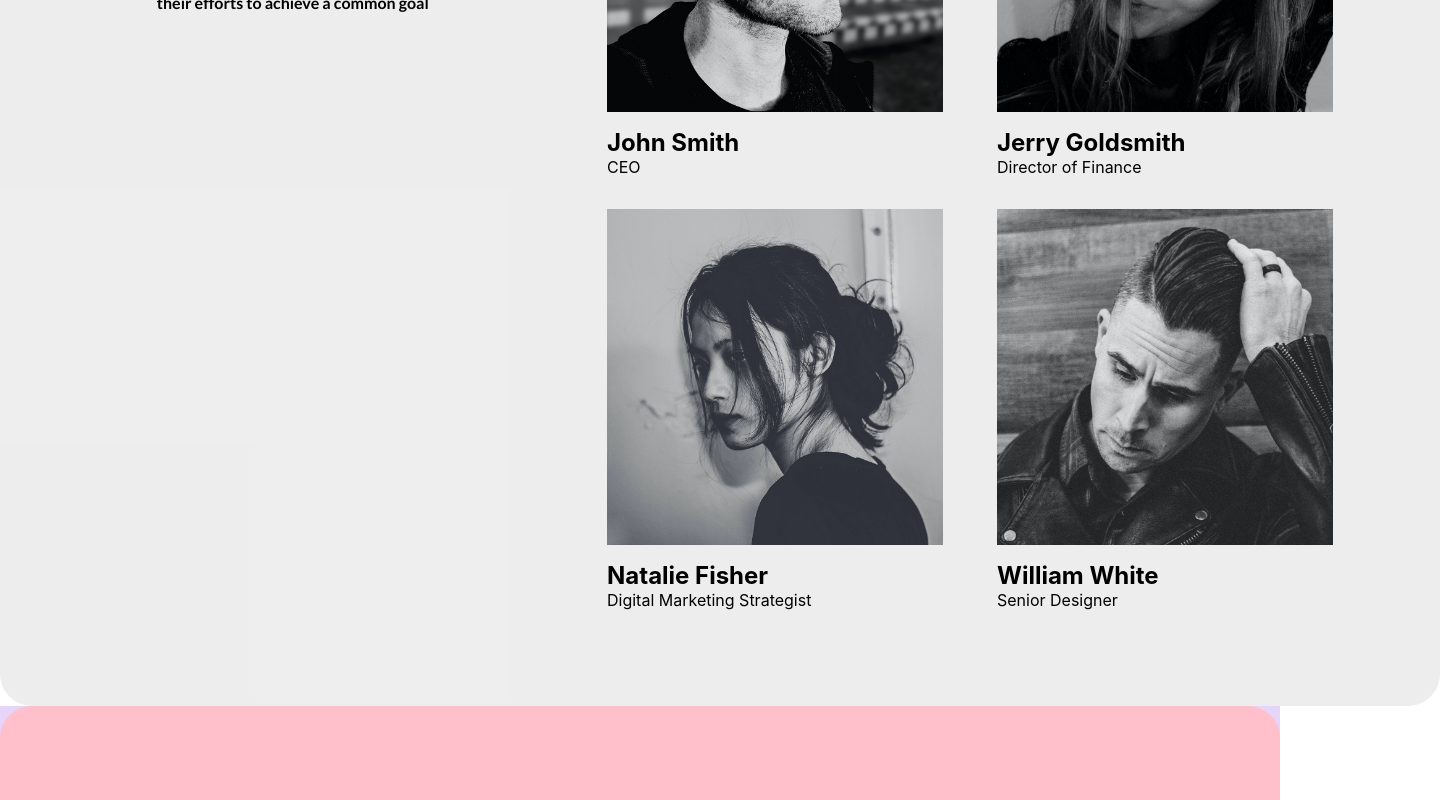
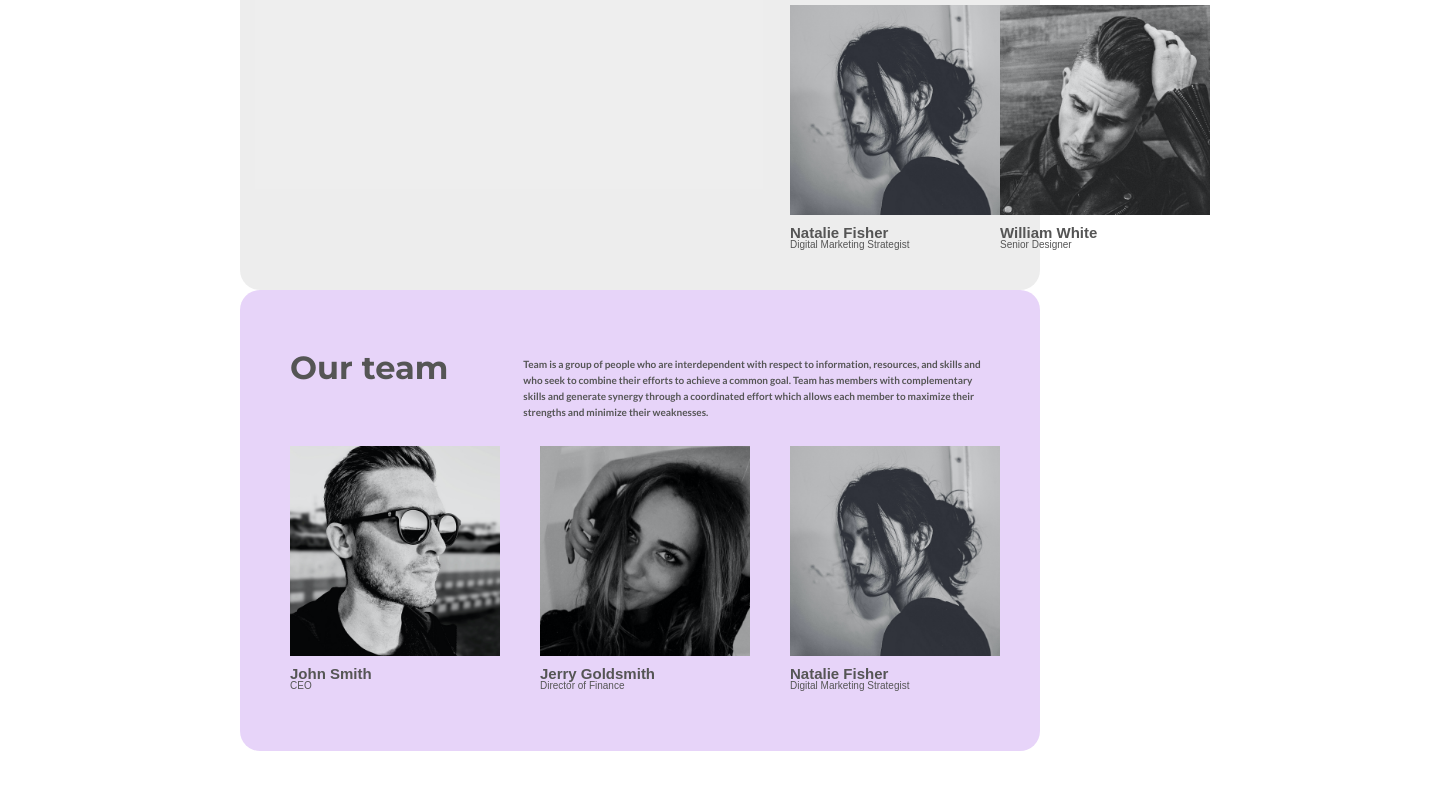
Before and after one commit to Vijay-Thumar/ReactComponent-practical, a React (Create React App) app: page / in a window 1280 px wide. Shown: the part 320-1120 px from the top of the page, 1440 px wide, since content can reach past the window. Built offline with nearby package versions, Linux system fonts and the light colour scheme.

Commit message:
add _typograph.scss in app.scss file and fix the issue of rem, working on fixing both 2 pages

```diff
--- a/src/App.scss
+++ b/src/App.scss
@@ -2,6 +2,7 @@
 @import './components/ProfileCard/ProfileCard.scss';
 @import "./components/TeamIntro/TeamIntro.scss";
 @import "./components/SecondTeam/SecondTeam.scss";
+@import "./styles/_typography.scss";
 
 .App {
   text-align: center;
--- a/src/components/SecondTeam/SecondTeam.scss
+++ b/src/components/SecondTeam/SecondTeam.scss
@@ -1,12 +1,10 @@
 .main-container {
   width: 100%;
-  background-color: rgba(137, 43, 226, 0.2);
   height: 100vh;
   .inner-container {
     max-width: 80rem;
     margin: auto auto;
-    background-color: pink;
-    // height: 100vh;
+  background-color: rgba(137, 43, 226, 0.2);
     padding: 5rem;
     border-radius: 2rem;
     justify-content: center;
--- a/src/styles/_typography.scss
+++ b/src/styles/_typography.scss
@@ -7,14 +7,12 @@
 body {
     font-family:  sans-serif;
     background-color: #ffffff;
-    font-size: 62.5%;
-
 }
 
 html {
     /* font -size: 10px */
     /* 10px / 16px = 0.625 = 62.55 */
-    font-size: 62.5%;
+    font-size: 62.5% !important;
   }
 
   body {
```
